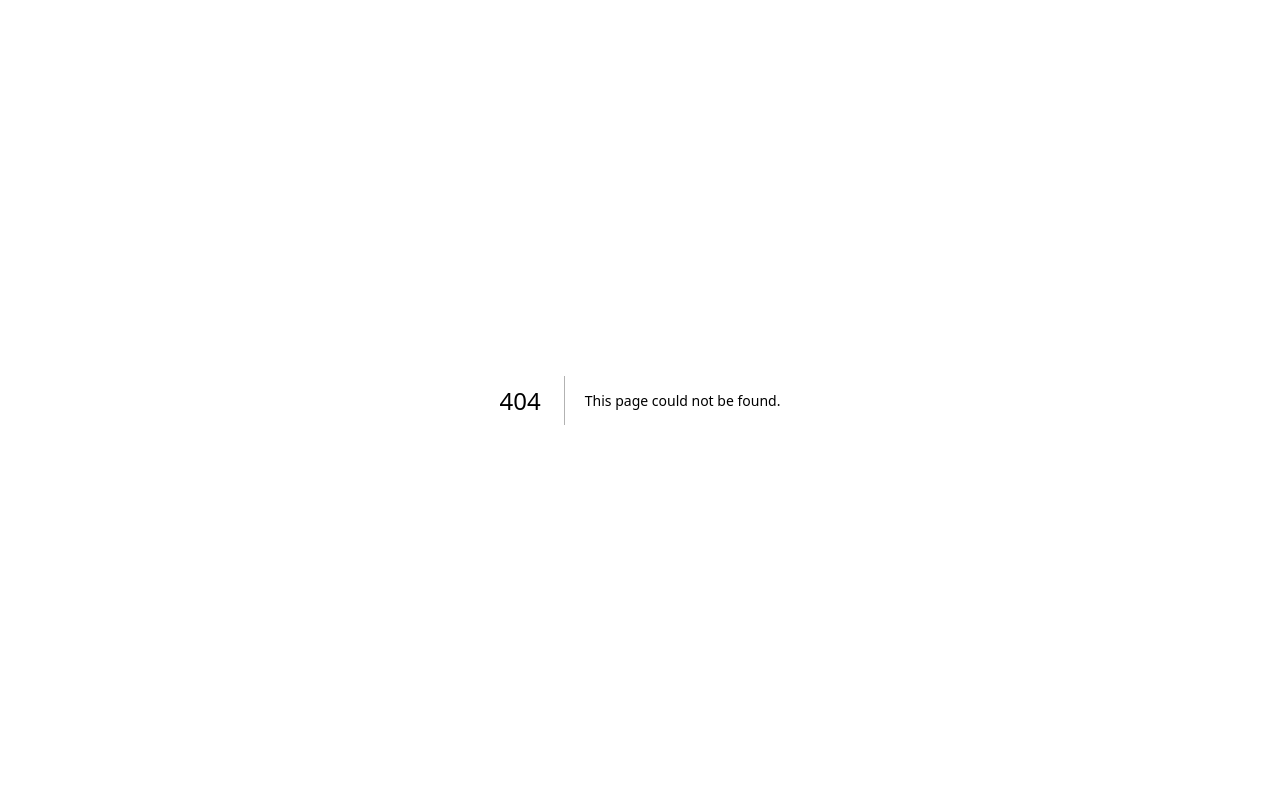
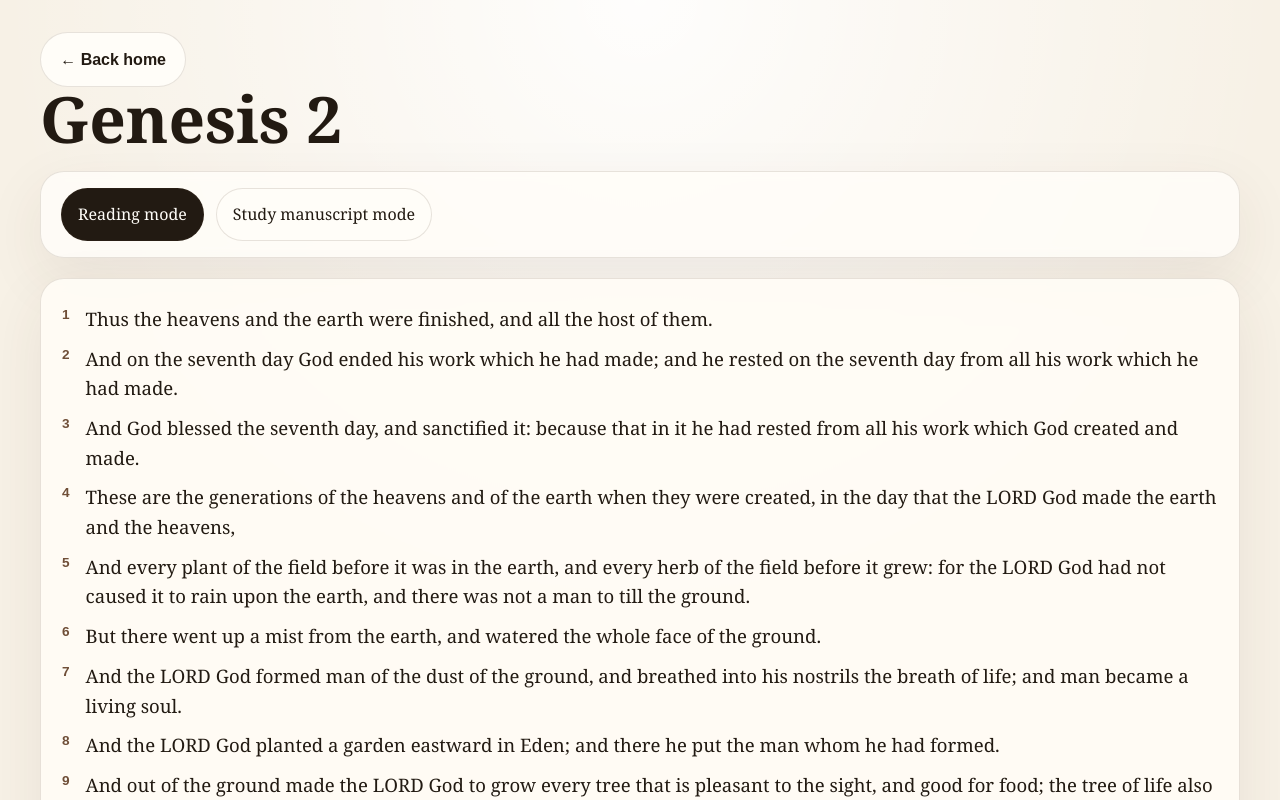
Before and after one commit to gabrielburcea/logos-incarnate, a Next.js app: page /genesis-2/reading in a window 1280 px wide. Before the commit this address had no page. Shown: the top 800 px of the page. Built offline with nearby package versions, Linux system fonts and the light colour scheme.

Commit message:
Refactor Genesis 2 into separate reading and study surfaces
Agent-Logs-Url: https://github.com/gabrielburcea/logos-incarnate/sessions/7c928a92-7b2b-47f6-b8d8-b44b190c63e4

Co-authored-by: gabrielburcea <34777178+gabrielburcea@users.noreply.github.com>

```diff
--- a/app/genesis-2/page.tsx
+++ b/app/genesis-2/page.tsx
@@ -1,5 +1,5 @@
-import { GenesisExperience } from "@/components/genesis-experience";
+import { redirect } from "next/navigation";
 
 export default function GenesisTwoPage() {
-  return <GenesisExperience />;
+  redirect("/genesis-2/reading");
 }
--- /dev/null
+++ b/app/genesis-2/reading/page.tsx
@@ -0,0 +1,5 @@
+import { GenesisExperience } from "@/components/genesis-experience";
+
+export default function GenesisTwoReadingPage() {
+  return <GenesisExperience surface="reading" />;
+}
--- /dev/null
+++ b/app/genesis-2/study/page.tsx
@@ -0,0 +1,5 @@
+import { GenesisExperience } from "@/components/genesis-experience";
+
+export default function GenesisTwoStudyPage() {
+  return <GenesisExperience surface="study" />;
+}
--- a/app/globals.css
+++ b/app/globals.css
@@ -69,8 +69,10 @@ button {
 .hero-card,
 .feature-grid article,
 .mode-bar,
+.mode-links,
 .reading-column,
 .annotation-panel,
+.study-workbench,
 .target-picker,
 .meaning-card {
   background: rgba(255, 253, 248, 0.86);
@@ -110,6 +112,7 @@ button {
 .secondary-link,
 .back-link,
 .segmented-control button,
+.segmented-control a,
 .annotation-actions button,
 .focus-targets button,
 .target-picker__buttons button {
@@ -141,6 +144,7 @@ button {
 
 .primary-link:hover,
 .segmented-control button.is-active,
+.segmented-control a.is-active,
 .annotation-actions button.is-active,
 .focus-targets button.is-active,
 .target-picker__buttons button.is-active {
@@ -151,6 +155,7 @@ button {
 .secondary-link,
 .back-link,
 .segmented-control button,
+.segmented-control a,
 .annotation-actions button,
 .focus-targets button,
 .target-picker__buttons button {
@@ -213,6 +218,11 @@ button {
   padding: 1rem 1.25rem;
 }
 
+.mode-links {
+  margin-bottom: 1.25rem;
+  padding: 1rem 1.25rem;
+}
+
 .segmented-control {
   display: inline-flex;
   flex-wrap: wrap;
@@ -220,9 +230,13 @@ button {
 }
 
 .segmented-control button,
+.segmented-control a,
 .annotation-actions button,
 .focus-targets button,
 .target-picker__buttons button {
+  display: inline-flex;
+  align-items: center;
+  justify-content: center;
   border: 1px solid var(--line);
   border-radius: 999px;
   padding: 0.8rem 1rem;
@@ -242,6 +256,7 @@ button {
 
 .reading-column,
 .annotation-panel,
+.study-workbench,
 .target-picker,
 .meaning-card {
   padding: 1.25rem;
@@ -253,6 +268,12 @@ button {
 
 .study-layout .reading-column {
   background: linear-gradient(180deg, rgba(255, 252, 246, 0.98), rgba(250, 243, 228, 0.95));
+}
+
+.study-workbench {
+  display: grid;
+  gap: 1rem;
+  margin-bottom: 1rem;
 }
 
 .reading-column__header {
@@ -404,6 +425,10 @@ button {
   padding: 0 1rem 0.85rem 3rem;
 }
 
+.focus-card-container {
+  margin: 0.25rem 0.75rem 0.75rem 3rem;
+}
+
 .focus-targets button,
 .target-picker__buttons button {
   display: inline-flex;
@@ -494,6 +519,15 @@ button {
   gap: 1rem;
 }
 
+.lexical-line {
+  margin: 0.15rem 0;
+}
+
+.literal-sense {
+  margin-top: 0.3rem;
+  font-style: italic;
+}
+
 .original-script {
   margin: 0;
   font-size: 1.15rem;
@@ -521,6 +555,10 @@ button {
   cursor: pointer;
   font-family: Arial, Helvetica, sans-serif;
   font-weight: 700;
+}
+
+.meaning-detail .graph-preview {
+  margin-top: 0.75rem;
 }
 
 .meaning-card__passages {
@@ -623,9 +661,11 @@ button {
   .hero-card,
   .reading-column,
   .annotation-panel,
+  .study-workbench,
   .target-picker,
   .meaning-card,
   .mode-bar,
+  .mode-links,
   .feature-grid article {
     border-radius: 20px;
     padding: 1rem;
@@ -639,6 +679,7 @@ button {
 
   .primary-link,
   .secondary-link,
+  .segmented-control a,
   .segmented-control button,
   .annotation-actions button {
     width: 100%;
@@ -654,4 +695,9 @@ button {
     margin-left: 1rem;
     padding-left: 0;
   }
+
+  .focus-card-container {
+    margin-left: 1rem;
+    margin-right: 0;
+  }
 }
--- a/components/genesis-experience.tsx
+++ b/components/genesis-experience.tsx
@@ -5,15 +5,20 @@ import Link from "next/link";
 import {
   genesis2Chapter,
   meaningTargetMap,
-  meaningTargets,
   type MeaningTargetId,
 } from "@/lib/genesis2-fixtures";
 import { MeaningExplorer } from "@/components/meaning-explorer";
 
-type Mode = "reading" | "study";
+type SurfaceMode = "reading" | "study";
+
+type PhraseRange = {
+  start: number;
+  end: number;
+};
 
 type VerseAnnotation = {
   underlinedWordIndexes?: number[];
+  underlinedPhraseRanges?: PhraseRange[];
   note?: string;
   noteColor?: string;
 };
@@ -23,6 +28,27 @@ type AnnotationState = Record<number, VerseAnnotation>;
 const STORAGE_KEY = "logos-incarnate:genesis-2:annotations";
 const DEFAULT_NOTE_COLOR = "#6f4e37";
 const NOTE_COLORS = ["#6f4e37", "#7a3b2e", "#3f5f7f", "#4f6a47", "#5f3f74"];
+
+function toSafePhraseRange(raw: unknown): PhraseRange | null {
+  if (!raw || typeof raw !== "object") {
+    return null;
+  }
+
+  const start = "start" in raw ? raw.start : null;
+  const end = "end" in raw ? raw.end : null;
+  if (
+    typeof start !== "number" ||
+    typeof end !== "number" ||
+    !Number.isInteger(start) ||
+    !Number.isInteger(end) ||
+    start < 0 ||
+    end < start
+  ) {
+    return null;
+  }
+
+  return { start, end };
+}
 
 function toSafeAnnotationState(raw: unknown): AnnotationState {
   if (!raw || typeof raw !== "object") {
@@ -41,6 +67,9 @@ function toSafeAnnotationState(raw: unknown): AnnotationState {
             (index): index is number => typeof index === "number" && Number.isInteger(index) && index >= 0,
           )
         : [];
+      const underlinedPhraseRanges = Array.isArray(value.underlinedPhraseRanges)
+        ? value.underlinedPhraseRanges.map(toSafePhraseRange).filter((range): range is PhraseRange => Boolean(range))
+        : [];
       const note = typeof value.note === "string" ? value.note : "";
       const noteColor =
         typeof value.noteColor === "string" && NOTE_COLORS.includes(value.noteColor)
@@ -51,6 +80,7 @@ function toSafeAnnotationState(raw: unknown): AnnotationState {
         verseNumber,
         {
           underlinedWordIndexes,
+          underlinedPhraseRanges,
           note,
           noteColor,
         },
@@ -74,14 +104,16 @@ function readStoredAnnotations(): AnnotationState {
   }
 }
 
-export function GenesisExperience() {
-  const [mode, setMode] = useState<Mode>("reading");
+export function GenesisExperience({ surface }: { surface: SurfaceMode }) {
+  const isStudy = surface === "study";
   const [selectedVerse, setSelectedVerse] = useState<number>(18);
   const [selectedMeaning, setSelectedMeaning] = useState<MeaningTargetId>("helper");
   const [annotations, setAnnotations] = useState<AnnotationState>({});
   const [hasLoadedAnnotations, setHasLoadedAnnotations] = useState(false);
   const [noteDrafts, setNoteDrafts] = useState<Record<number, string>>({});
   const [noteColorDrafts, setNoteColorDrafts] = useState<Record<number, string>>({});
+  const [underlineMode, setUnderlineMode] = useState<"word" | "phrase">("word");
+  const [phraseStartWordIndex, setPhraseStartWordIndex] = useState<number | null>(null);
   const activeAnnotation = annotations[selectedVerse] ?? {};
   const noteDraft = noteDrafts[selectedVerse] ?? (activeAnnotation.note ?? "");
   const noteColorDraft = noteColorDrafts[selectedVerse] ?? (activeAnnotation.noteColor ?? DEFAULT_NOTE_COLOR);
@@ -107,8 +139,9 @@ export function GenesisExperience() {
     () =>
       Object.values(annotations).filter((annotation) => {
         const hasUnderline = Boolean(annotation.underlinedWordIndexes?.length);
+        const hasPhraseUnderline = Boolean(annotation.underlinedPhraseRanges?.length);
         const hasNote = Boolean(annotation.note?.trim());
-        return hasUnderline || hasNote;
+        return hasUnderline || hasPhraseUnderline || hasNote;
       }).length,
     [annotations],
   );
@@ -139,6 +172,50 @@ export function GenesisExperience() {
     });
   }
 
+  function togglePhraseUnderline(verseNumber: number, startIndex: number, endIndex: number) {
+    const start = Math.min(startIndex, endIndex);
+    const end = Math.max(startIndex, endIndex);
+    setAnnotations((current) => {
+      const currentRanges = current[verseNumber]?.underlinedPhraseRanges ?? [];
+      const hasExactRange = currentRanges.some((range) => range.start === start && range.end === end);
+      const nextRanges = hasExactRange
+        ? currentRanges.filter((range) => !(range.start === start && range.end === end))
+        : [...currentRanges, { start, end }].sort((left, right) => left.start - right.start || left.end - right.end);
+
+      return {
+        ...current,
+        [verseNumber]: {
+          ...current[verseNumber],
+          underlinedPhraseRanges: nextRanges,
+        },
+      };
+    });
+  }
+
+  function selectVerse(verseNumber: number) {
+    setSelectedVerse(verseNumber);
+    setPhraseStartWordIndex(null);
+    const verse = genesis2Chapter.verses.find((item) => item.number === verseNumber);
+    if (verse?.focusTargetIds?.length && !verse.focusTargetIds.includes(selectedMeaning)) {
+      setSelectedMeaning(verse.focusTargetIds[0]);
+    }
+  }
+
+  function handleWordInteraction(verseNumber: number, wordIndex: number) {
+    if (underlineMode === "word") {
+      toggleWordUnderline(verseNumber, wordIndex);
+      return;
+    }
+
+    if (phraseStartWordIndex === null) {
+      setPhraseStartWordIndex(wordIndex);
+      return;
+    }
+
+    togglePhraseUnderline(verseNumber, phraseStartWordIndex, wordIndex);
+    setPhraseStartWordIndex(null);
+  }
+
   function saveMarginNote() {
     updateAnnotation({
       note: noteDraft.trim(),
@@ -160,12 +237,14 @@ export function GenesisExperience() {
   function renderVerseText(verseNumber: number, verseText: string, annotation: VerseAnnotation, isSelected: boolean) {
     const words = verseText.split(" ");
     const underlined = new Set(annotation.underlinedWordIndexes ?? []);
-    const canUnderlineWords = mode === "study" && isSelected;
+    const phraseRanges = annotation.underlinedPhraseRanges ?? [];
+    const canUnderlineWords = isStudy && isSelected;
 
     return (
       <span className="verse-text">
         {words.map((word, index) => {
-          const isUnderlined = underlined.has(index);
+          const isUnderlined =
+            underlined.has(index) || phraseRanges.some((range) => index >= range.start && index <= range.end);
           const trailingSpace = index < words.length - 1 ? " " : "";
 
           if (!canUnderlineWords) {
@@ -184,7 +263,10 @@ export function GenesisExperience() {
               <button
                 type="button"
                 className={isUnderlined ? "verse-word is-underlined is-word-button" : "verse-word is-word-button"}
-                onClick={() => toggleWordUnderline(verseNumber, index)}
+                onClick={(event) => {
+                  event.stopPropagation();
+                  handleWordInteraction(verseNumber, index);
+                }}
                 aria-pressed={isUnderlined}
               >
                 {word}
@@ -198,56 +280,128 @@ export function GenesisExperience() {
   }
 
   return (
-    <main className="experience-shell">
+    <main className={`experience-shell ${isStudy ? "experience-shell--study" : "experience-shell--reading"}`}>
       <header className="experience-header">
         <div>
           <Link className="back-link" href="/">
             ← Back home
           </Link>
           <h1>{genesis2Chapter.title}</h1>
-          {mode !== "reading" && <p className="lede">{genesis2Chapter.summary}</p>}
+          {isStudy ? <p className="lede">{genesis2Chapter.summary}</p> : null}
         </div>
-        {mode !== "reading" && (
+        {isStudy ? (
           <div className="chapter-meta">
             <span>{genesis2Chapter.translation}</span>
             <span>{genesis2Chapter.verses.length} verses</span>
             <span>{totalAnnotations} marked verses</span>
           </div>
-        )}
+        ) : null}
       </header>
 
-      <section className="mode-bar" aria-label="Reading and study mode switcher">
+      <nav className="mode-links" aria-label="Switch Genesis 2 surface">
         <div className="segmented-control">
-          <button
-            type="button"
-            className={mode === "reading" ? "is-active" : ""}
-            onClick={() => setMode("reading")}
-          >
+          <Link href="/genesis-2/reading" className={!isStudy ? "is-active" : ""}>
             Reading mode
-          </button>
-          <button
-            type="button"
-            className={mode === "study" ? "is-active" : ""}
-            onClick={() => setMode("study")}
-          >
+          </Link>
+          <Link href="/genesis-2/study" className={isStudy ? "is-active" : ""}>
             Study manuscript mode
-          </button>
+          </Link>
         </div>
-        {mode !== "reading" && (
-          <p>Expanded spacing, margin rails, and visible study traces for verse-by-verse work.</p>
-        )}
-      </section>
+      </nav>
 
-      <div className={`experience-layout ${mode === "study" ? "study-layout" : "reading-layout"} ${mode === "reading" ? "is-reading-only" : ""}`}>
+      {isStudy ? (
+        <section className="study-workbench" aria-labelledby="study-workbench-heading">
+          <div>
+            <p className="eyebrow">Study manuscript tools</p>
+            <h2 id="study-workbench-heading">Verse {selectedVerse}</h2>
+            <p>Underline words or phrases, then save handwritten-style margin notes for the selected verse.</p>
+          </div>
+
+          <div className="annotation-actions annotation-actions--helper">
+            <span>Underlining mode</span>
+            <button
+              type="button"
+              className={underlineMode === "word" ? "is-active" : ""}
+              onClick={() => {
+                setUnderlineMode("word");
+                setPhraseStartWordIndex(null);
+              }}
+            >
+              Word
+            </button>
+            <button
+              type="button"
+              className={underlineMode === "phrase" ? "is-active" : ""}
+              onClick={() => setUnderlineMode("phrase")}
+            >
+              Phrase
+            </button>
+            <small>
+              {underlineMode === "phrase"
+                ? phraseStartWordIndex === null
+                  ? "Click a start word, then an end word."
+                  : "Now click the end word to underline the phrase."
+                : "Click a word to underline or remove underline."}
+            </small>
+          </div>
+
+          <label className="note-field">
+            <span>Margin note</span>
+            <textarea
+              rows={4}
+              value={noteDraft}
+              onChange={(event) =>
+                setNoteDrafts((current) => ({
+                  ...current,
+                  [selectedVerse]: event.target.value,
+                }))
+              }
+              placeholder="Write a handwritten-style note for this verse."
+            />
+          </label>
+
+          <div className="color-picker" role="group" aria-label="Choose note color">
+            <span>Note color</span>
+            <div className="color-picker__swatches">
+              {NOTE_COLORS.map((color) => (
+                <button
+                  key={color}
+                  type="button"
+                  className={noteColorDraft === color ? "is-active" : ""}
+                  onClick={() =>
+                    setNoteColorDrafts((current) => ({
+                      ...current,
+                      [selectedVerse]: color,
+                    }))
+                  }
+                  style={{ backgroundColor: color }}
+                  aria-label={`Use ${color} for saved notes`}
+                />
+              ))}
+            </div>
+          </div>
+
+          <div className="annotation-actions">
+            <button type="button" className="is-active" onClick={saveMarginNote}>
+              Save note
+            </button>
+            <button type="button" onClick={clearMarginNote}>
+              Clear note
+            </button>
+          </div>
+        </section>
+      ) : null}
+
+      <div className={`experience-layout ${isStudy ? "study-layout manuscript-layout is-reading-only" : "reading-layout is-reading-only"}`}>
         <section className="reading-column" aria-labelledby="chapter-text-heading">
-          {mode !== "reading" && (
+          {isStudy ? (
             <div className="reading-column__header">
               <h2 id="chapter-text-heading">Chapter text</h2>
-              <p>Select a verse to underline individual words, write a margin note, and open meaning cards.</p>
+              <p>Select a verse, underline words or phrases, and open focus cards directly from the manuscript text.</p>
             </div>
-          )}
+          ) : null}
 
-          <div className={`verse-list ${mode}`}>
+          <div className={`verse-list ${surface}`}>
             {genesis2Chapter.verses.map((verse) => {
               const annotation = annotations[verse.number] ?? {};
               const isSelected = selectedVerse === verse.number;
@@ -258,22 +412,24 @@ export function GenesisExperience() {
                   className={[
                     "verse-card",
                     isSelected ? "is-selected" : "",
-                    annotation.underlinedWordIndexes?.length ? "has-underlines" : "",
+                    annotation.underlinedWordIndexes?.length || annotation.underlinedPhraseRanges?.length
+                      ? "has-underlines"
+                      : "",
                     annotation.note ? "has-note" : "",
                   ]
                     .filter(Boolean)
                     .join(" ")}
                 >
-                  {mode === "study" ? (
+                  {isStudy ? (
                     <div
                       className="verse-button verse-button--interactive"
                       role="button"
                       tabIndex={0}
-                      onClick={() => setSelectedVerse(verse.number)}
+                      onClick={() => selectVerse(verse.number)}
                       onKeyDown={(event) => {
                         if (event.key === "Enter" || event.key === " ") {
                           event.preventDefault();
-                          setSelectedVerse(verse.number);
+                          selectVerse(verse.number);
                         }
                       }}
                     >
@@ -287,7 +443,7 @@ export function GenesisExperience() {
                     </div>
                   )}
 
-                  {mode === "study" && annotation.note ? (
+                  {isStudy && annotation.note ? (
                     <aside
                       className="margin-note"
                       aria-label={`Note for verse ${verse.number}`}
@@ -298,7 +454,7 @@ export function GenesisExperience() {
                     </aside>
                   ) : null}
 
-                  {mode === "study" && verse.focusTargetIds?.length ? (
+                  {isStudy && verse.focusTargetIds?.length ? (
                     <div className="focus-targets" aria-label={`Meaning targets for verse ${verse.number}`}>
                       {verse.focusTargetIds.map((targetId) => (
                         <button
@@ -306,7 +462,7 @@ export function GenesisExperience() {
                           type="button"
                           className={selectedMeaning === targetId ? "is-active" : ""}
                           onClick={() => {
-                            setSelectedVerse(verse.number);
+                            selectVerse(verse.number);
                             setSelectedMeaning(targetId);
                           }}
                         >
@@ -315,94 +471,22 @@ export function GenesisExperience() {
                       ))}
                     </div>
                   ) : null}
+
+                  {isStudy &&
+                  isSelected &&
+                  verse.focusTargetIds?.includes(selectedMeaning) ? (
+                    <div className="focus-card-container">
+                      <MeaningExplorer
+                        target={meaningTargetMap[selectedMeaning]}
+                        headingId={`meaning-card-${verse.number}-${selectedMeaning}`}
+                      />
+                    </div>
+                  ) : null}
                 </article>
               );
             })}
           </div>
         </section>
-
-        {mode === "study" ? (
-          <aside className="inspector-column">
-            <section className="annotation-panel" aria-labelledby="annotation-panel-heading">
-              <div>
-                <p className="eyebrow">Study manuscript tools</p>
-                <h2 id="annotation-panel-heading">Verse {selectedVerse}</h2>
-                <p>Underline only selected words in the verse and save handwritten margin notes.</p>
-              </div>
-
-              <div className="annotation-actions annotation-actions--helper">
-                <span>Tap words in the selected verse to underline them.</span>
-              </div>
-
-              <label className="note-field">
-                <span>Margin note</span>
-                <textarea
-                  rows={4}
-                  value={noteDraft}
-                  onChange={(event) =>
-                    setNoteDrafts((current) => ({
-                      ...current,
-                      [selectedVerse]: event.target.value,
-                    }))
-                  }
-                  placeholder="Write a handwritten-style note for this verse."
-                />
-              </label>
-
-              <div className="color-picker" role="group" aria-label="Choose note color">
-                <span>Note color</span>
-                <div className="color-picker__swatches">
-                  {NOTE_COLORS.map((color) => (
-                    <button
-                      key={color}
-                      type="button"
-                      className={noteColorDraft === color ? "is-active" : ""}
-                      onClick={() =>
-                        setNoteColorDrafts((current) => ({
-                          ...current,
-                          [selectedVerse]: color,
-                        }))
-                      }
-                      style={{ backgroundColor: color }}
-                      aria-label={`Use ${color} for saved notes`}
-                    />
-                  ))}
-                </div>
-              </div>
-
-              <div className="annotation-actions">
-                <button type="button" className="is-active" onClick={saveMarginNote}>
-                  Save note
-                </button>
-                <button type="button" onClick={clearMarginNote}>
-                  Clear note
-                </button>
-              </div>
-            </section>
-
-            <MeaningExplorer target={meaningTargetMap[selectedMeaning]} />
-
-            <section className="target-picker" aria-labelledby="target-picker-heading">
-              <div>
-                <p className="eyebrow">Curated focus targets</p>
-                <h2 id="target-picker-heading">Switch focus card</h2>
-              </div>
-              <div className="target-picker__buttons">
-                {meaningTargets.map((target) => (
-                  <button
-                    key={target.id}
-                    type="button"
-                    className={selectedMeaning === target.id ? "is-active" : ""}
-                    onClick={() => setSelectedMeaning(target.id)}
-                  >
-                    <strong>{target.label}</strong>
-                    <span>{target.verseRange}</span>
-                  </button>
-                ))}
-              </div>
-            </section>
-          </aside>
-        ) : null}
       </div>
     </main>
   );
```
Also changed, not shown: components/meaning-explorer.tsx (+51 -34 lines), lib/genesis2-fixtures.ts (+27 -0 lines).
